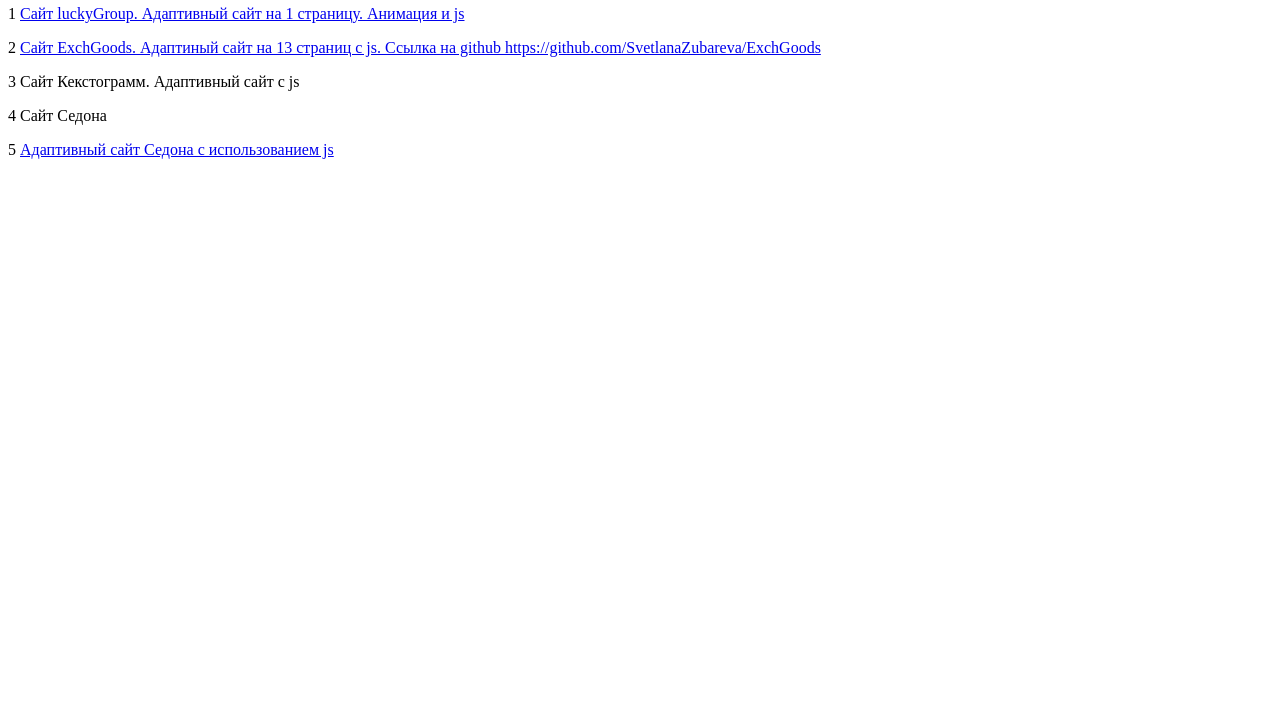
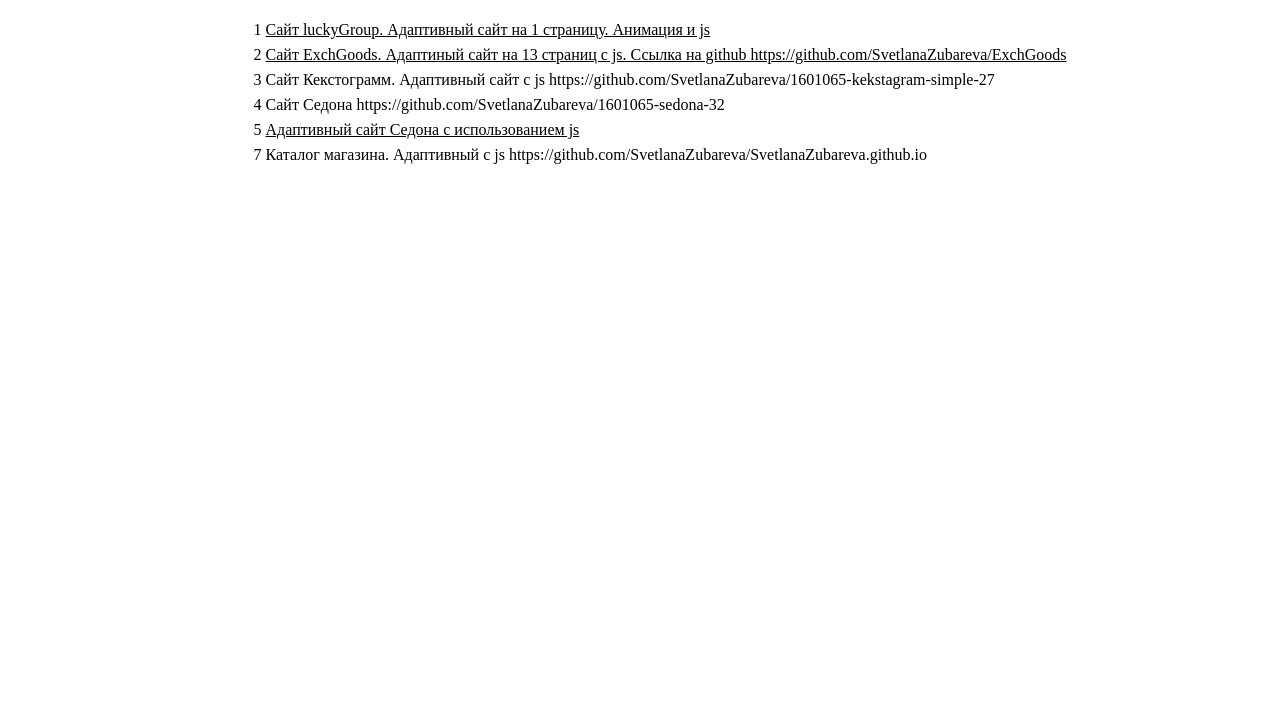
Before and after one commit to SvetlanaZubareva/-portfolio, a plain HTML site: page index.html in a window 1280 px wide. Shown: the part 75-800 px from the top of the page. Drawn offline with Linux system fonts and the light colour scheme.

Commit message:
Завершаю портфолио

```diff
--- a/index.html
+++ b/index.html
@@ -4,14 +4,19 @@
     <meta charset="UTF-8">
     <meta http-equiv="X-UA-Compatible" content="IE=edge">
     <meta name="viewport" content="width=device-width, initial-scale=1.0">
+    <link rel="stylesheet" href="style.css">
     <title>Портфолио </title>
 </head>
 <body>
     <h1>Портфолио Зубаревой Светланы Евгеньевны</h1>
-    <p>1 <a href="https://svetlanazubareva.github.io/luckyGroup/">Сайт luckyGroup. Адаптивный сайт на 1 страницу. Анимация и js</a></p>
-    <p>2 <a href="https://svetlanazubareva.github.io/ExchGoods/catalog.html">Сайт ExchGoods. Адаптиный сайт на 13 страниц с js. Ссылка на github https://github.com/SvetlanaZubareva/ExchGoods</a></p>
-    <p>3 <a href="https://github.com/SvetlanaZubareva/1601065-kekstagram-simple-27"></a> Сайт Кекстограмм. Адаптивный сайт с js</p>
-    <p>4 <a href="https://github.com/SvetlanaZubareva/1601065-sedona-32"></a>Сайт Седона</p>
-    <p>5 <a href="https://github.com/SvetlanaZubareva/1601065-sedona-25">Адаптивный сайт Седона с использованием js</a></p>
+    <ul>
+        <li>1 <a href="https://svetlanazubareva.github.io/luckyGroup/">Сайт luckyGroup. Адаптивный сайт на 1 страницу. Анимация и js</a></li>
+        <li>2 <a href="https://svetlanazubareva.github.io/ExchGoods/catalog.html">Сайт ExchGoods. Адаптиный сайт на 13 страниц с js. Ссылка на github https://github.com/SvetlanaZubareva/ExchGoods</a></li>
+        <li>3 <a href="https://github.com/SvetlanaZubareva/1601065-kekstagram-simple-27"></a> Сайт Кекстограмм. Адаптивный сайт с js  https://github.com/SvetlanaZubareva/1601065-kekstagram-simple-27</li>
+        <li>4 <a href="https://github.com/SvetlanaZubareva/1601065-sedona-32"></a>Сайт Седона https://github.com/SvetlanaZubareva/1601065-sedona-32</li>
+        <li>5 <a href="https://github.com/SvetlanaZubareva/1601065-sedona-25">Адаптивный сайт Седона с использованием js</a></li>
+        <li>7 <a href="https://github.com/SvetlanaZubareva/SvetlanaZubareva.github.io"></a>Каталог магазина. Адаптивный с js  https://github.com/SvetlanaZubareva/SvetlanaZubareva.github.io</li>
+    </ul>
+
 </body>
 </html>
--- /dev/null
+++ b/style.css
@@ -0,0 +1,16 @@
+body {
+    display: flex;
+    flex-direction: column;
+    justify-content: center;
+    align-items: center;
+    line-height: 25px;
+}
+h1{
+    text-align: center;
+}
+li{
+    list-style: none;
+}
+a{
+    color: black;
+}
```
